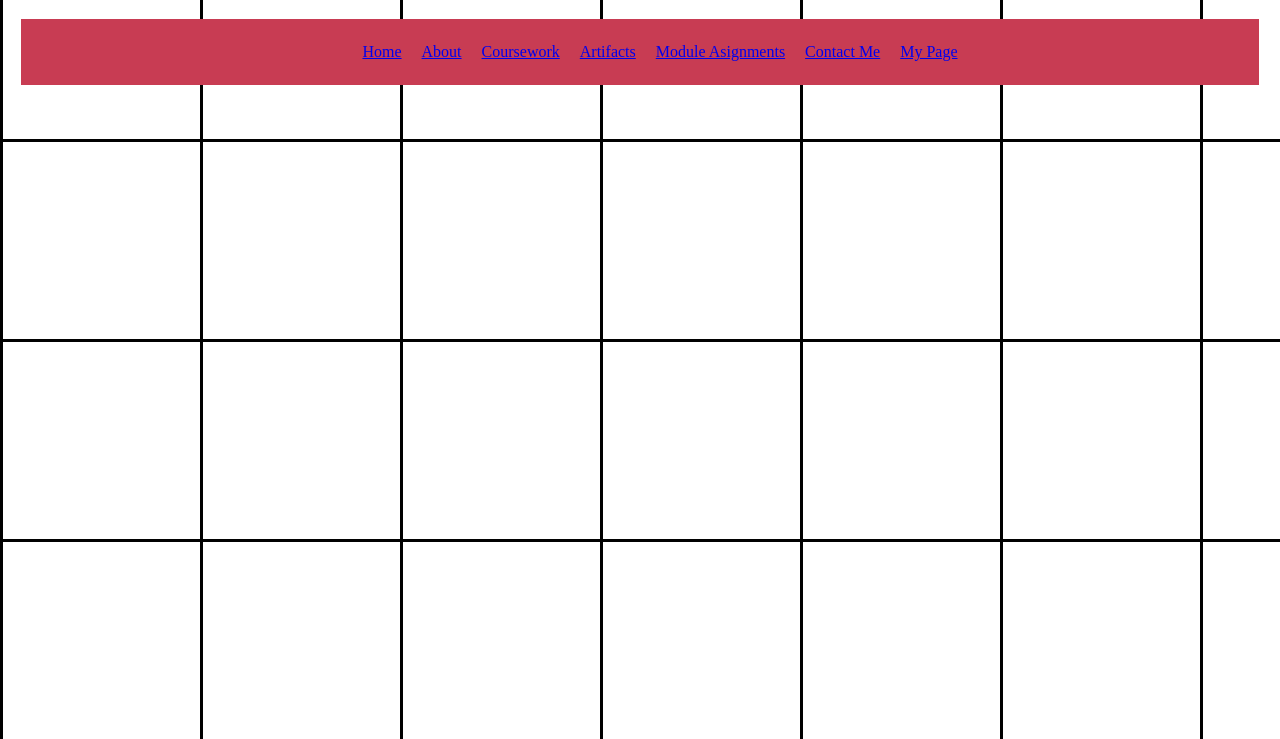
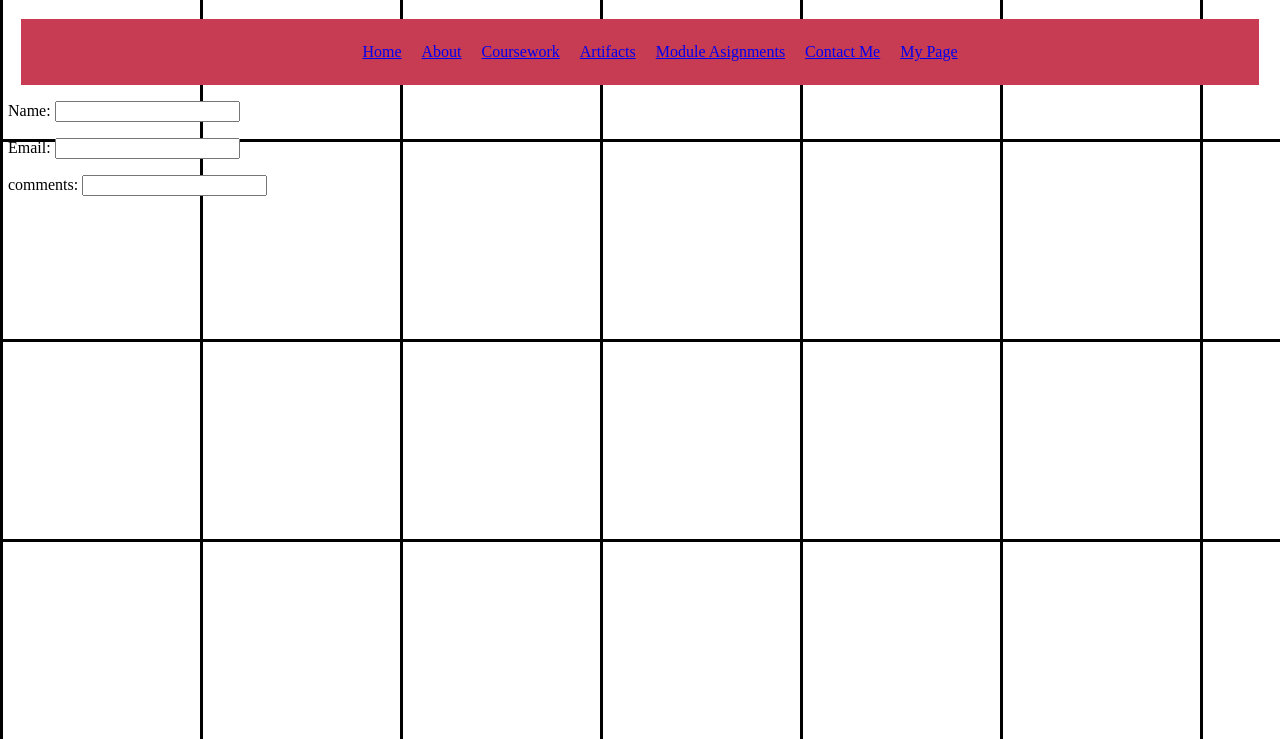
Before and after one commit to TrentKlinge/bc_prog109_web_based_porfolio_contact_me, a plain HTML site: page index.html in a window 1280 px wide. Shown: the part 61-800 px from the top of the page. Drawn offline with Linux system fonts and the light colour scheme.

Commit message:
Update index.html

```diff
--- a/index.html
+++ b/index.html
@@ -21,3 +21,18 @@
 				</ul>
 			</div>
 		</div>
+	  <div id="pageContent">
+		  <form action="https://github.com/TrentKlinge/bc_prog109_web_based_porfolio_thank_you/edit/gh-pages/index.html">
+			  <p>Name:
+				  <input type="text">
+			  </p>
+			  <p>Email:
+				  <input type="text">
+			  </p>
+			  <p>comments:
+				  <input type="text">
+			  </p>
+		  </form>
+	  </div>
+	</body>
+</html>
```
